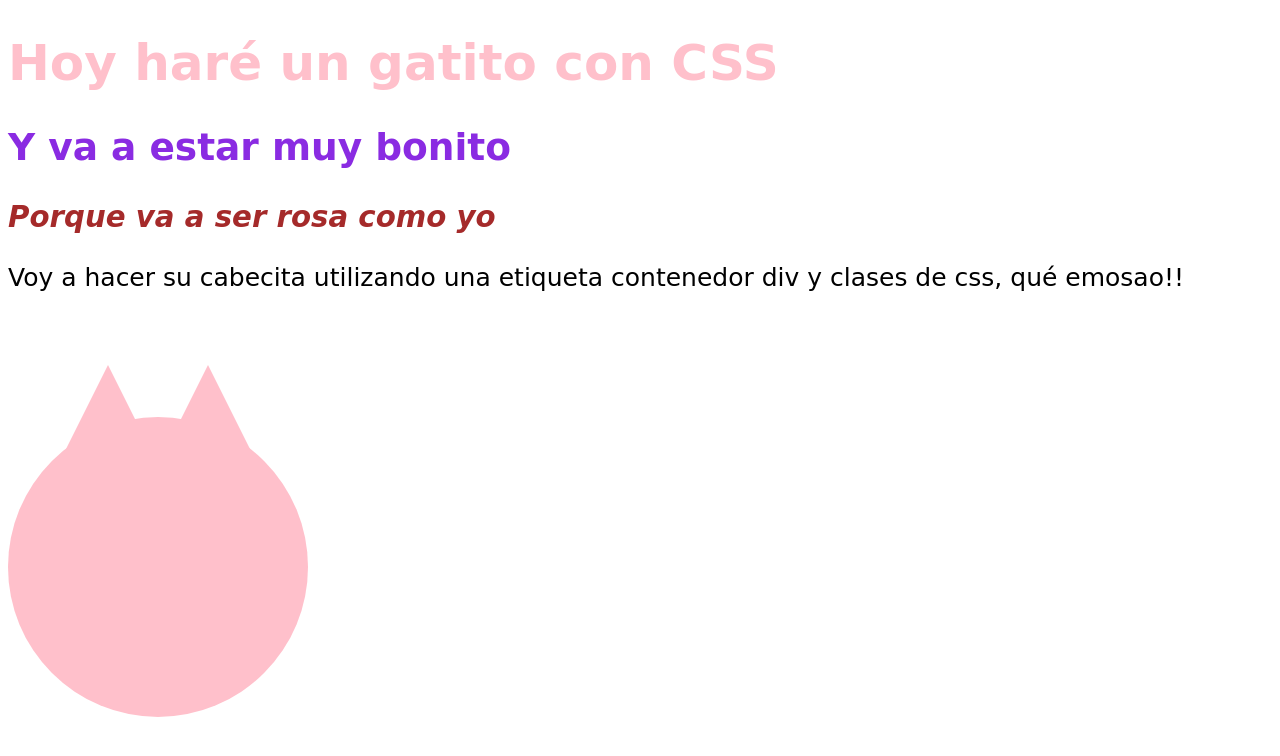
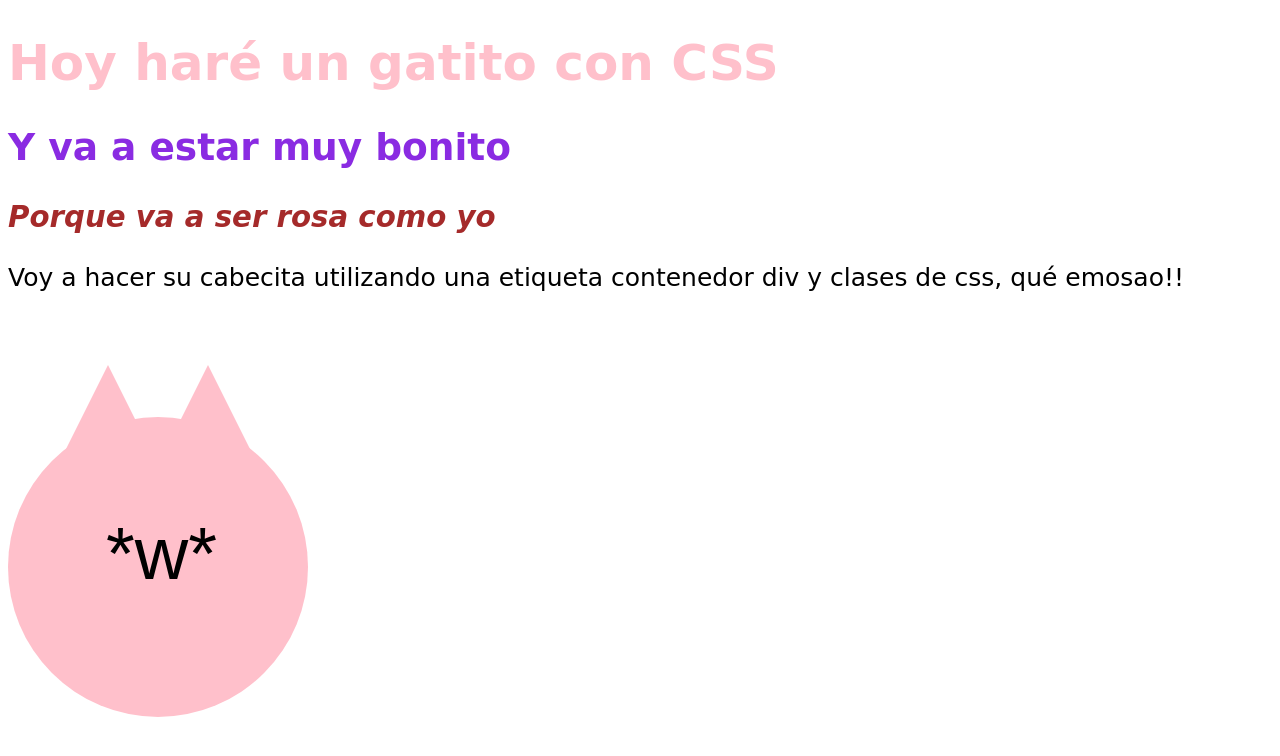
Before and after one commit to polloKenFany/my-CSS-Cat, a plain HTML site: page index.html in a window 1280 px wide. Shown: the top 756 px of the page. Drawn offline with Linux system fonts and the light colour scheme; a web font is replaced by a local one.

Commit message:
Face cat

```diff
--- a/index.html
+++ b/index.html
@@ -16,6 +16,8 @@
         <div class="orejitas"></div>
         <div class="orejitas"></div>
     </div>
-    <div id="cabecita"></div>
+    <div id="cabecita">
+        <div id="cara">*w*</div>
+    </div>
 </body>
 </html>
--- a/styles.css
+++ b/styles.css
@@ -19,6 +19,14 @@ h3{
   border-radius: 50%;
 /* Favor de admirar al gatis y continuar su labor como desarrolladorts */
 }
+#cara{
+    display: flex;
+    position: relative;
+    left: 98px;
+    top: 94px;
+    font-size: 74px;
+    font-family: arial;
+}
 .orejitas {
     width: 0;
     height: 0;
```
